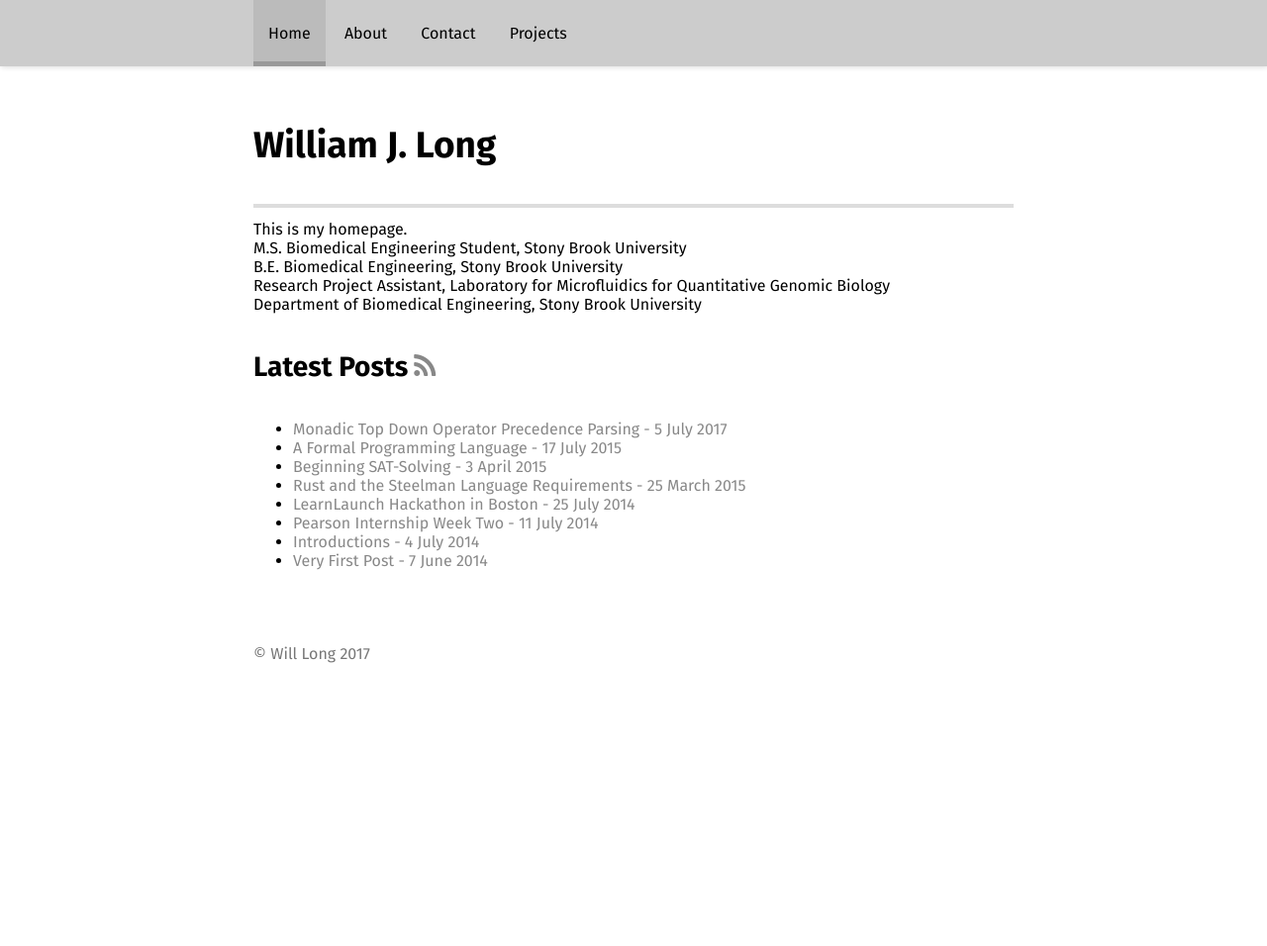
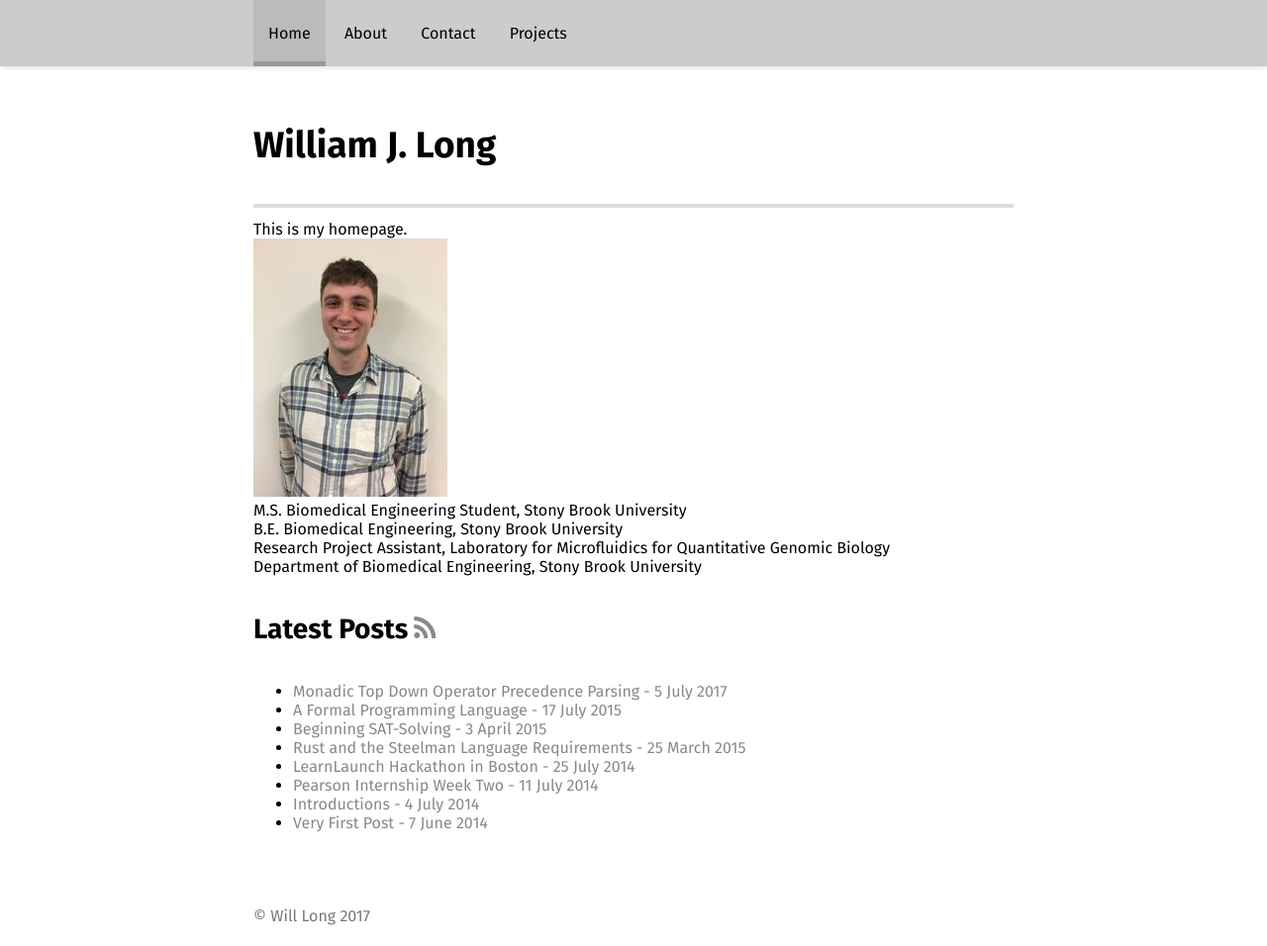
Before and after one commit to ueliem/ueliem.github.io, a Jekyll site: the page built from index.html, in a window 1280 px wide. Shown: the whole page at 99% size. Built offline with Jekyll 4.4.1, drawn with Linux system fonts in a browser that asks for light colours; nearby versions of some CDN libraries; before the commit the page ends 900 px from its top, so only the background shows below that.

Commit message:
Added picture.

```diff
--- a/index.html
+++ b/index.html
@@ -6,6 +6,9 @@ active: home
 <h3>William J. Long</h3>
 <div class="divline"></div>
 <span>This is my homepage.</span>
+<br>
+
+<img src="headshot-8.jpg" alt="Picture">
 <br>
 
 <span>M.S. Biomedical Engineering Student, Stony Brook University</span>
```
Also changed, not shown: headshot-8.jpg (added).
